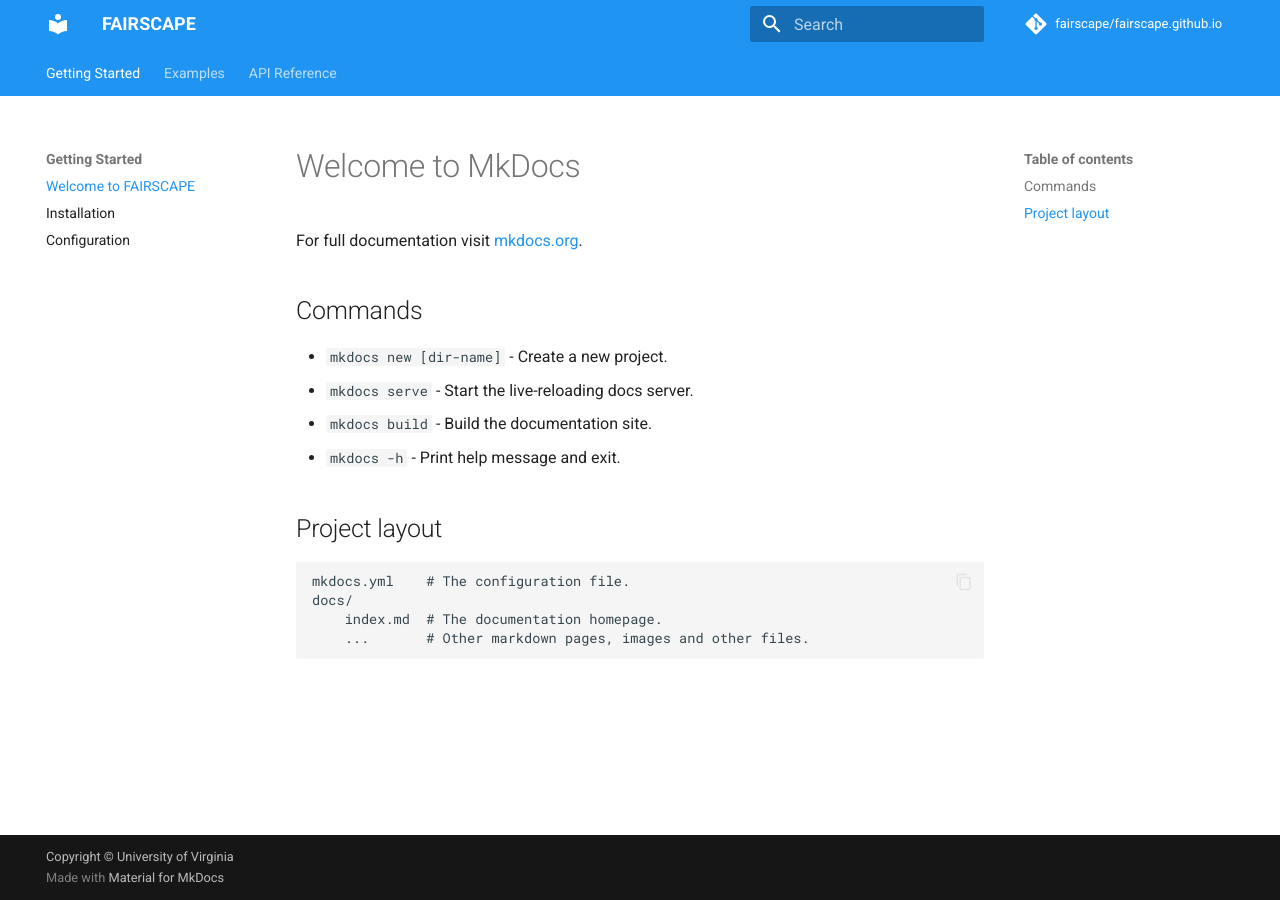
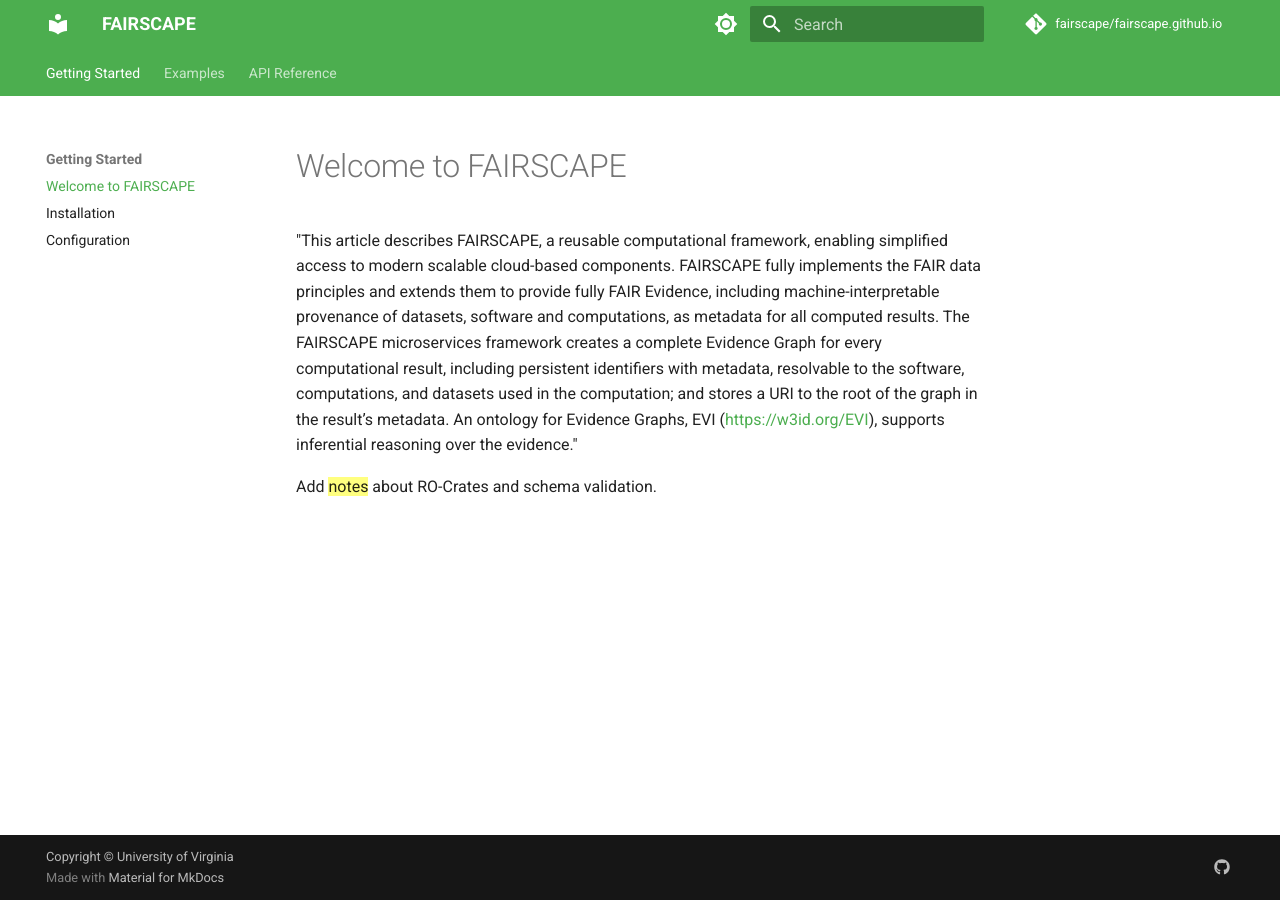
Before and after one commit to fairscape/fairscape.github.io, an MkDocs documentation site: the page built from docs/index.md, in a window 1280 px wide. Built offline with MkDocs 1.6.1 and Material for MkDocs 9.7.7, drawn with Linux system fonts in a browser that asks for light colours; comment, search, counter and statistics services are not loaded.

```diff
--- a/docs/index.md
+++ b/docs/index.md
@@ -1,17 +1,11 @@
-# Welcome to MkDocs
+# Welcome to FAIRSCAPE
 
-For full documentation visit [mkdocs.org](https://www.mkdocs.org).
+"This article describes FAIRSCAPE, a reusable computational framework, enabling simplified access to modern scalable
+cloud-based components. FAIRSCAPE fully implements the FAIR data principles and extends them to provide fully FAIR
+Evidence, including machine-interpretable provenance of datasets, software and computations, as metadata for all
+computed results. The FAIRSCAPE microservices framework creates a complete Evidence Graph for every computational
+result, including persistent identifiers with metadata, resolvable to the software, computations, and datasets used in
+the computation; and stores a URI to the root of the graph in the result’s metadata. An ontology for Evidence Graphs,
+EVI ([https://w3id.org/EVI](https://w3id.org/EVI)), supports inferential reasoning over the evidence."
 
-## Commands
-
-* `mkdocs new [dir-name]` - Create a new project.
-* `mkdocs serve` - Start the live-reloading docs server.
-* `mkdocs build` - Build the documentation site.
-* `mkdocs -h` - Print help message and exit.
-
-## Project layout
-
-    mkdocs.yml    # The configuration file.
-    docs/
-        index.md  # The documentation homepage.
-        ...       # Other markdown pages, images and other files.
+Add <mark>notes</mark> about RO-Crates and schema validation.
--- a/mkdocs.yml
+++ b/mkdocs.yml
@@ -1,25 +1,33 @@
+# Project Information
 site_name: FAIRSCAPE
 site_description: A Framework for FAIR and Reproducible Biomedical Analytics
-strict: true
 site_url: https://fairscape.github.io/
 copyright: Copyright &copy; University of Virginia
 
+# Repository
 repo_name: fairscape/fairscape.github.io
 repo_url: https://github.com/fairscape/fairscape.github.io
 
+# Configuration
 theme:
   name: 'material'
-
   palette:
+    # Palette toggle for light mode
     - media: "(prefers-color-scheme: light)"
       scheme: default
-      primary: blue
-      accent: blue
-
+      primary: green
+      accent: green
+      toggle:
+        icon: material/brightness-7
+        name: Switch to dark mode
+    # Palette toggle for dark mode
     - media: "(prefers-color-scheme: dark)"
       scheme: slate
       primary: blue
       accent: blue
+      toggle:
+        icon: material/brightness-4
+        name: Switch to light mode
 
   features:
     - content.tabs.link
@@ -29,13 +37,14 @@ theme:
     - navigation.tabs
 
 
+# Docs Navigation
 nav:
   - Getting Started:
       - Welcome to FAIRSCAPE: index.md
       - Installation: install.md
       - Configuration: config.md
   - Examples:
-      - Operations with users: examples/user.md
+      - Operations with users: examples/api.md
       - Operations with groups: examples/group.md
       - Operations with organizations: examples/organization.md
       - Operations with projects: examples/project.md
@@ -45,7 +54,7 @@ nav:
       - Operations with evidencegraphs: examples/evidencegraph.md
       - Operations with rocrates: examples/rocrate.md
   - API Reference:
-      - Users: api/user.md
+      - Users: api/api.md
       - Groups: api/group.md
       - Organizations: api/organization.md
       - Projects: api/project.md
@@ -54,3 +63,35 @@ nav:
       - Computations: api/computation.md
       - EvidenceGraphs: api/evidencegraph.md
       - RO-Crates: api/rocrate.md
+
+
+plugins:
+  - search
+  - render_swagger:
+      allow_arbitrary_locations : true
+
+# Extensions
+markdown_extensions:
+  - tables
+  - toc:
+      permalink: true
+      title: Page contents
+  - admonition
+  - pymdownx.details
+  - pymdownx.snippets:
+      check_paths: true
+      url_download: true
+  - pymdownx.superfences
+  - pymdownx.highlight:
+      pygments_lang_class: true
+  - pymdownx.extra
+  - pymdownx.emoji:
+      emoji_index: !!python/name:material.extensions.emoji.twemoji
+      emoji_generator: !!python/name:material.extensions.emoji.to_svg
+  - pymdownx.tabbed:
+      alternate_style: true
+
+# Customization
+extra:
+  social:
+    - icon: fontawesome/brands/github
```
Also changed, not shown: docs/api/api.md (added, +1 -0 lines), docs/api/computation.md (deleted), docs/api/dataset.md (deleted), docs/api/evidencegraph.md (deleted), docs/api/group.md (deleted), docs/api/organization.md (deleted), docs/api/project.md (deleted), docs/api/rocrate.md (deleted), docs/api/software.md (deleted), docs/api/user.md (deleted).
